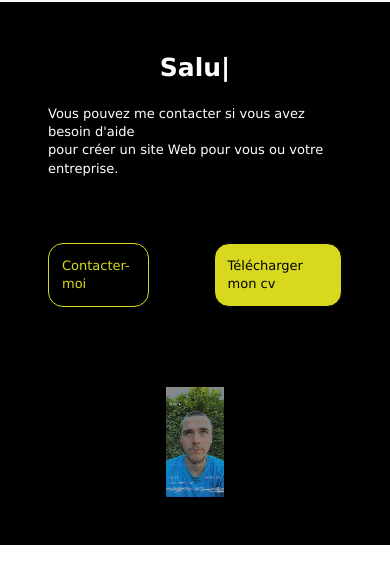
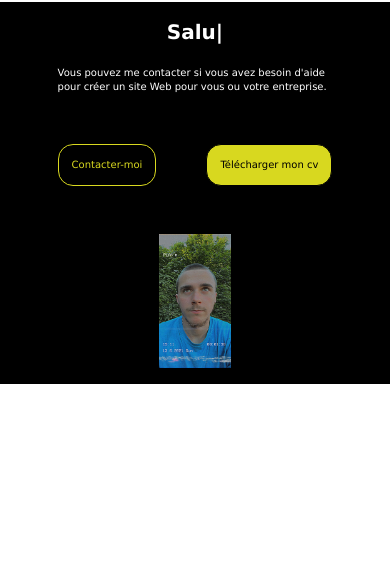
Before and after one commit to Thomasbrelot/Mon_portfolio, a plain HTML site: page index.html in a window 390 px wide. Shown: the part 58-642 px from the top of the page. Drawn offline with nearby package versions, Linux system fonts and the light colour scheme.

Commit message:
affichage correct pour un écran en dessous de 290px

```diff
--- a/style.css
+++ b/style.css
@@ -199,5 +199,27 @@ a.btn-cv-download:hover {
   img.img-section-one {
     width: 20%;
     margin-top: 5em;
+  }
 }
+
+@media screen and (max-width: 425px) {
+  section.section-one {
+    padding: 1em;
+  }
+  h1 {
+    font-size: 20px;
+  }
+  .bloc-banniere-header {
+    font-size: 10px;
+  }
+  img.img-section-one {
+    margin-top: 3em;
+  }
 }
+
+/* Pour les écrans en dessous de 290 comme le Galaxy Fold */
+@media screen and (max-width: 290px) {
+  .block-btn {
+    text-align: center;
+  }
+}
```
